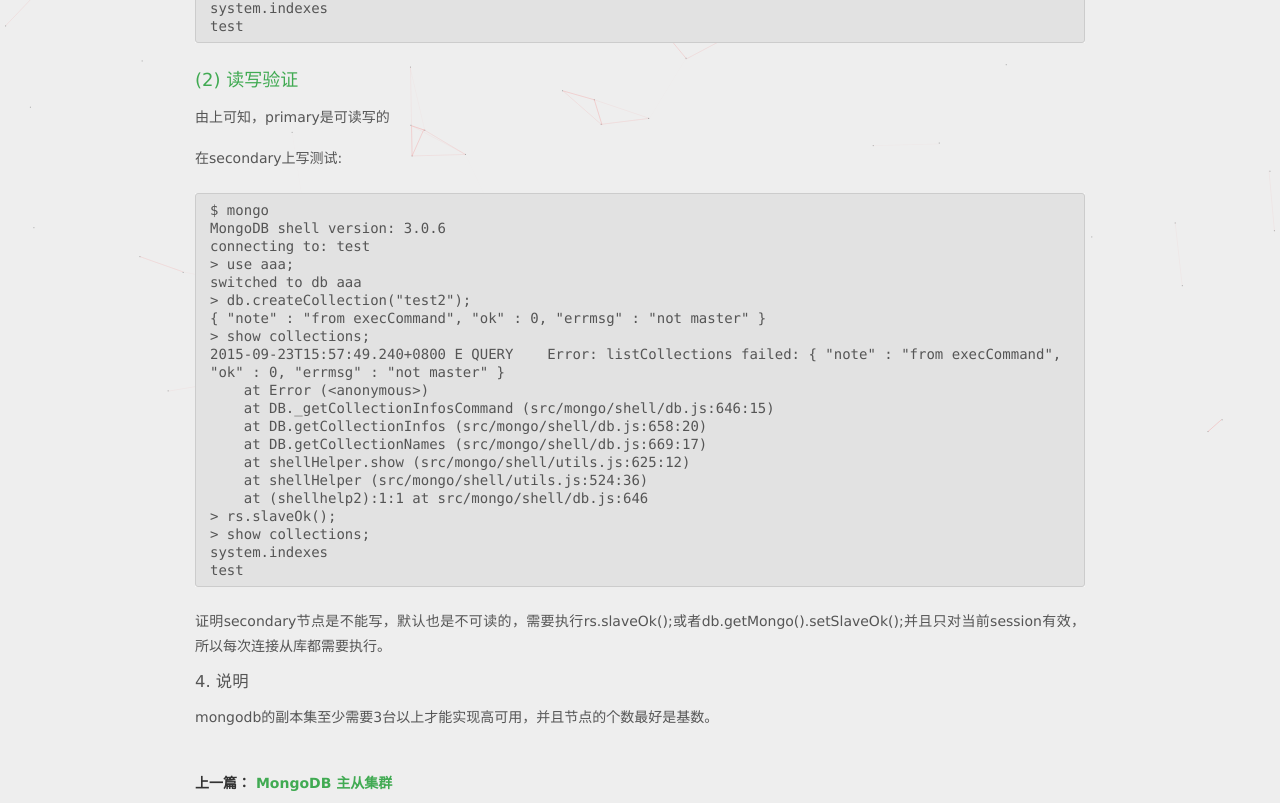
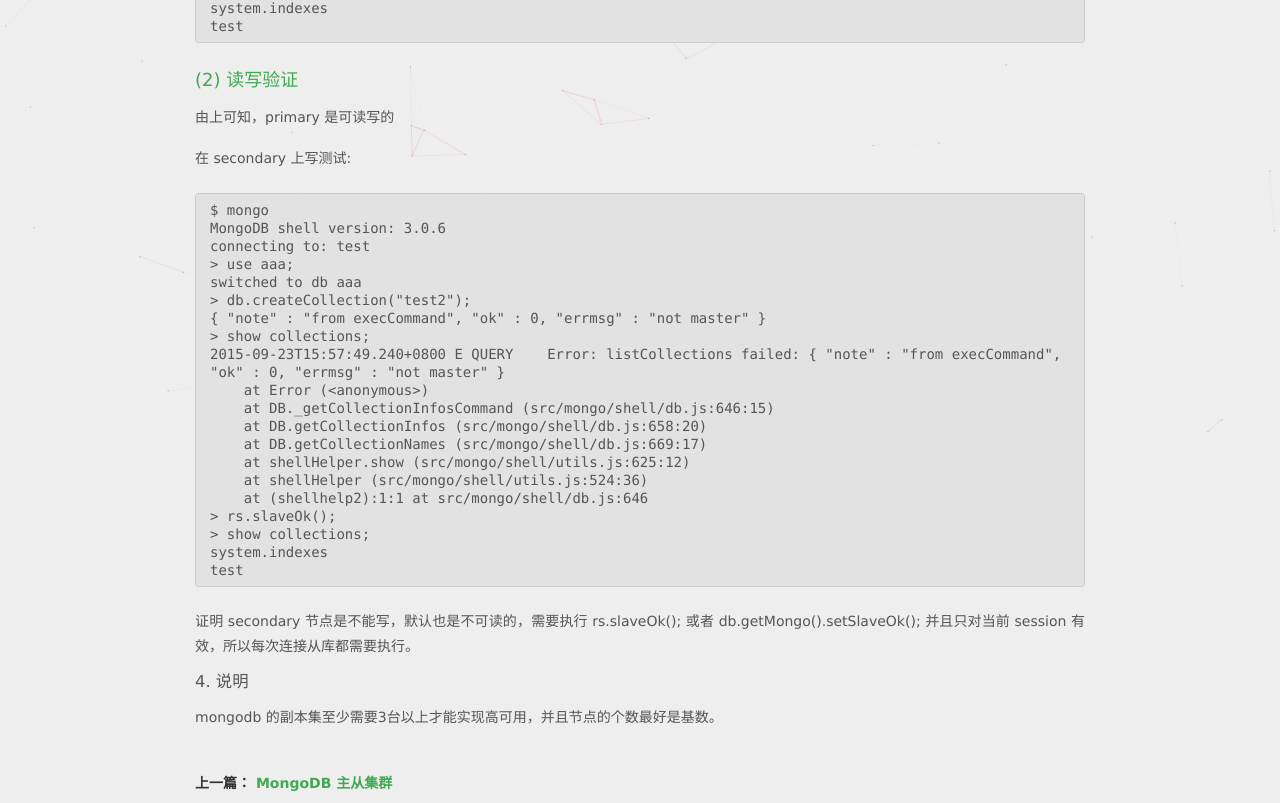
Before and after one commit to aven92/aven92.github.io, a Jekyll site: the page built from _posts/MongoDB/2016-06-23-MongoDB副本集搭建.md, in a window 1280 px wide and 1400 px high, scrolled down 4506 px. Shown: the part 478-1281 px from the top of the window. Built offline with Jekyll 4.4.1, drawn with Linux system fonts in a browser that asks for light colours; comment, search, counter and statistics services are not loaded; some of the changed text lies outside the part shown.

```diff
--- a/_posts/MongoDB/2016-06-23-MongoDB副本集搭建.md
+++ b/_posts/MongoDB/2016-06-23-MongoDB副本集搭建.md
@@ -1,6 +1,6 @@
 ---
 layout: post
-title: MongoDB副本集搭建
+title: MongoDB 副本集搭建
 categories: MongoDB
 ---
 
@@ -46,9 +46,9 @@ categories: MongoDB
 	replSet = rs0
 
 # 3. 配置副本集
-## (1) 配置primary
+## (1) 配置 primary
 
-1）启动
+1) 启动
 
 	$ sudo /opt/mongodb/bin/mongod --config /data/mongodb/db0/conf/mongodb.conf
 	about to fork child process, waiting until server is ready for connections.
@@ -65,7 +65,7 @@ categories: MongoDB
 	        "code" : 94
 	}
 
-2）初始化
+2) 初始化
 
 	> cfg={_id:"rs0", members:[ {_id:0,host:"172.30.2.201:27017"}] }
 	{
@@ -105,7 +105,7 @@ categories: MongoDB
 
 ## (2) 添加节点
 
-1）启动新的节点
+1) 启动新的节点
 
 	$ sudo /opt/mongodb/bin/mongod --config /data/mongodb/db0/conf/mongodb.conf
 	about to fork child process, waiting until server is ready for connections.
@@ -283,9 +283,9 @@ categories: MongoDB
 	system.indexes
 	test
 
-证明secondary节点是不能写，默认也是不可读的，需要执行rs.slaveOk();或者db.getMongo().setSlaveOk();并且只对当前session有效，所以每次连接从库都需要执行。
+证明 secondary 节点是不能写，默认也是不可读的，需要执行 rs.slaveOk(); 或者 db.getMongo().setSlaveOk(); 并且只对当前 session 有效，所以每次连接从库都需要执行。
 
 
 # 4. 说明
 
-mongodb的副本集至少需要3台以上才能实现高可用，并且节点的个数最好是基数。
+mongodb 的副本集至少需要3台以上才能实现高可用，并且节点的个数最好是基数。
```
Also changed, not shown: other parts of _posts/MongoDB/2016-06-23-MongoDB副本集搭建.md (+4 -4 lines).
